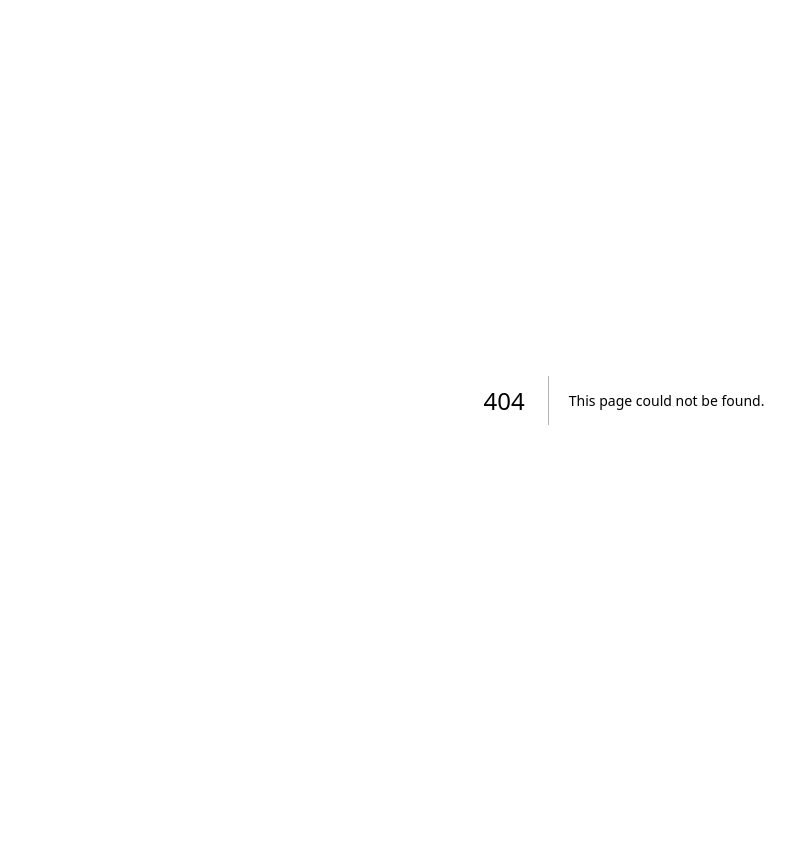
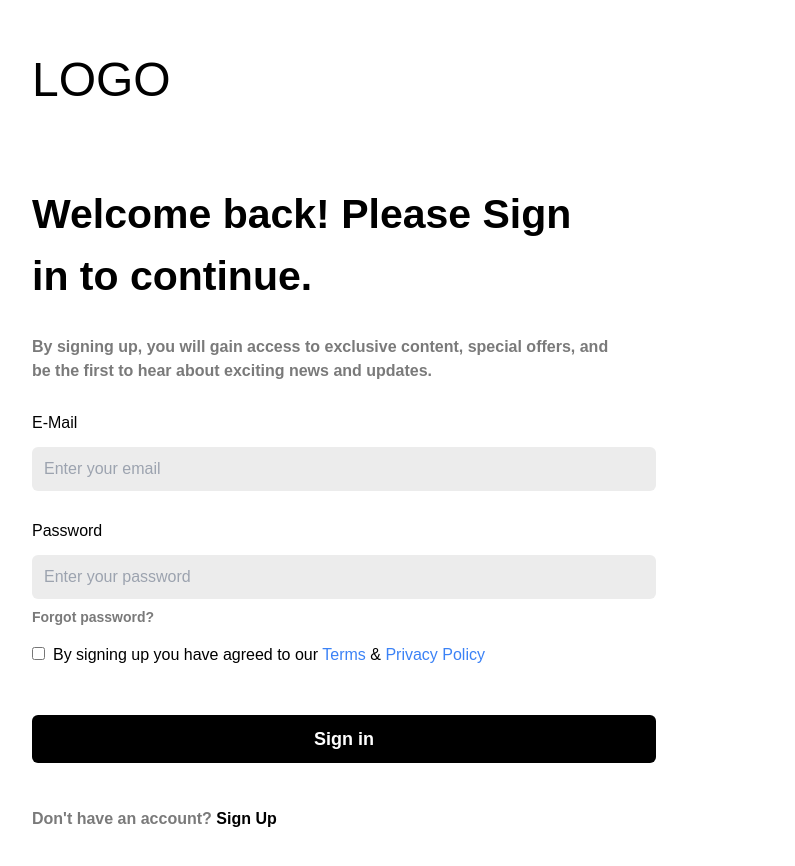
Before and after one commit to OrionsPDF/OrionPDF, a Next.js app: page /login in a window 1280 px wide. Before the commit this address had no page. Shown: the top 866 px of the page, without its empty margins (16-811 px from the left). Before the commit the page ends 800 px from the top, so only its background shows below. Built offline with nearby package versions, Linux system fonts and the light colour scheme.

Commit message:
feat: login page in progress

```diff
--- /dev/null
+++ b/src/app/login/page.tsx
@@ -0,0 +1,102 @@
+'use client'
+import * as zod from 'zod'
+import { FormProvider, useForm } from 'react-hook-form'
+import { zodResolver } from '@hookform/resolvers/zod'
+
+const loginValidationSchema = zod.object({
+  email: zod.string().email('This is not a valid email.'),
+  password: zod.string().min(6, { message: 'This field has to be filled.' }),
+})
+
+type ValidationFormData = zod.infer<typeof loginValidationSchema>
+
+export default function Login() {
+  const validationLoginForm = useForm<ValidationFormData>({
+    resolver: zodResolver(loginValidationSchema),
+    defaultValues: {
+      email: '',
+      password: '',
+    },
+  })
+
+  const { handleSubmit, reset, formState } = validationLoginForm
+
+  function handleSubmitForm() {
+    reset()
+  }
+
+  console.log(formState.errors)
+
+  return (
+    <div className="px-12 py-14">
+      <div>
+        <p className="text-5xl">LOGO</p>
+        <h1 className="mt-20 text-[41px] font-bold w-[554px] text-pretty">
+          Welcome back! Please Sign in to continue.
+        </h1>
+        <p className="mt-7  text-base font-bold text-[#7A7A7A] w-[585px] text-pretty">
+          By signing up, you will gain access to exclusive content, special
+          offers, and be the first to hear about exciting news and updates.
+        </p>
+
+        <FormProvider {...validationLoginForm}>
+          <form
+            onSubmit={handleSubmit(handleSubmitForm)}
+            className="flex flex-col w-[624px] mt-7"
+          >
+            <label htmlFor="email" className="flex flex-col gap-3">
+              <span>E-Mail</span>
+              <input
+                type="text"
+                id="email"
+                placeholder="Enter your email"
+                className="h-11 rounded-md bg-[#ECECEC] text-[#818181] pl-3"
+              />
+            </label>
+
+            <label htmlFor="password" className="flex flex-col  gap-3 mt-7">
+              <span>Password</span>
+              <input
+                type="password"
+                id="password"
+                placeholder="Enter your password"
+                className="h-11 rounded-md bg-[#ECECEC] text-[#818181] pl-3"
+              />
+            </label>
+
+            <a href="#" className="text-[#7A7A7A] text-sm font-bold mt-2 mb-4">
+              Forgot password?
+            </a>
+
+            <label htmlFor="terms">
+              <input type="checkbox" id="terms" />
+              <span className="pl-2">
+                By signing up you have agreed to our{' '}
+                <a href="#" className="text-blue-500">
+                  Terms
+                </a>{' '}
+                &{' '}
+                <a href="#" className="text-blue-500">
+                  Privacy Policy
+                </a>
+              </span>
+            </label>
+
+            <button
+              type="submit"
+              className="rounded-md h-12 mt-12 text-white bg-black text-[18px] font-bold"
+            >
+              Sign in
+            </button>
+          </form>
+        </FormProvider>
+        <p className="mt-11 text-[#7A7A7A] font-bold">
+          Don't have an account?{' '}
+          <a href="#" className="text-black">
+            Sign Up
+          </a>
+        </p>
+      </div>
+    </div>
+  )
+}
```
